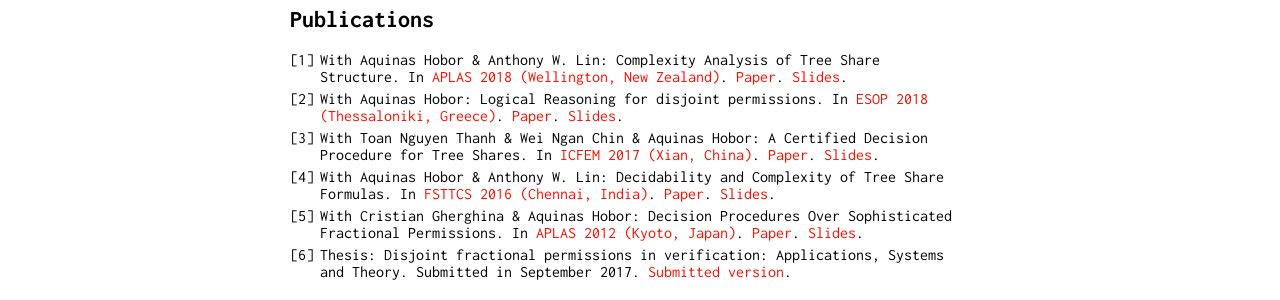
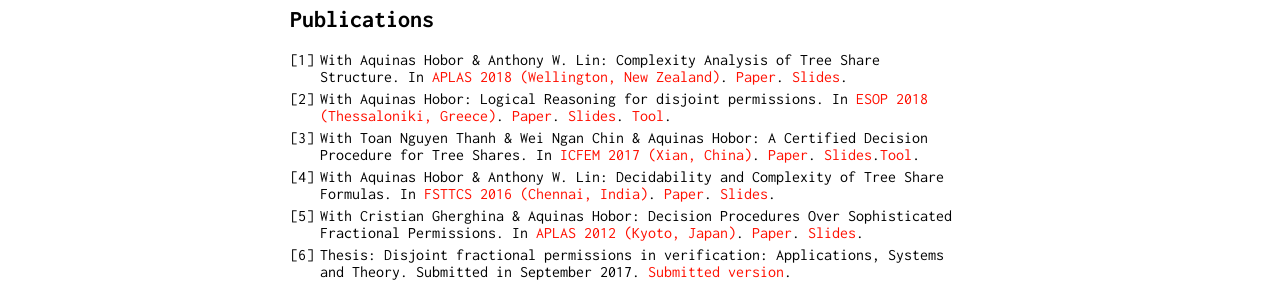
Before and after one commit to lexuanbach/lexuanbach.github.io, a Jekyll site: the page built from index.md, in a window 1280 px wide. Shown: the part 544-844 px from the top of the page. Built offline with Jekyll 4.4.1, drawn with Linux system fonts in a browser that asks for light colours; our own code applies the rules of GitHub Pages for plain Markdown files.

Commit message:
Update index.md

```diff
--- a/index.md
+++ b/index.md
@@ -16,8 +16,8 @@
 ## Publications
 
 1. With Aquinas Hobor & Anthony W. Lin: Complexity Analysis of Tree Share Structure. In [APLAS 2018 (Wellington, New Zealand)](http://aplas2018.org/). [Paper](/publication/aplas18.pdf). [Slides](/slides/aplas18_slides.pdf).
-2. With Aquinas Hobor: Logical Reasoning for disjoint permissions. In [ESOP 2018 (Thessaloniki, Greece)](https://www.etaps.org/index.php/2018/esop). [Paper](/publication/esop18full.pdf). [Slides](/slides/esop18_slides.pdf).
-3. With Toan Nguyen Thanh & Wei Ngan Chin & Aquinas Hobor: A Certified Decision Procedure for Tree Shares. In [ICFEM 2017 (Xian, China)](http://ictt.xidian.edu.cn/icfem2017/index.html). [Paper](/publication/icfem17full.pdf). [Slides](/slides/icfem17_slides.pdf).
+2. With Aquinas Hobor: Logical Reasoning for disjoint permissions. In [ESOP 2018 (Thessaloniki, Greece)](https://www.etaps.org/index.php/2018/esop). [Paper](/publication/esop18full.pdf). [Slides](/slides/esop18_slides.pdf). [Tool](https://github.com/lexuanbach/share-infer).
+3. With Toan Nguyen Thanh & Wei Ngan Chin & Aquinas Hobor: A Certified Decision Procedure for Tree Shares. In [ICFEM 2017 (Xian, China)](http://ictt.xidian.edu.cn/icfem2017/index.html). [Paper](/publication/icfem17full.pdf). [Slides](/slides/icfem17_slides.pdf).[Tool](https://github.com/lexuanbach/certified-permission-procedure).
 4. With Aquinas Hobor & Anthony W. Lin: Decidability and Complexity of Tree Share Formulas. In [FSTTCS 2016 (Chennai, India)](https://www.fsttcs.org.in/archives/2016/). [Paper](/publication/fsttcs16.pdf). [Slides](/slides/fsttcs16_slides.pdf).
 5. With Cristian Gherghina & Aquinas Hobor: Decision Procedures Over Sophisticated Fractional Permissions. In [APLAS 2012 (Kyoto, Japan)](http://aplas12.kuis.kyoto-u.ac.jp/). [Paper](/publication/aplas12.pdf). [Slides](/slides/aplas12_slides.pdf).
 6. Thesis: Disjoint fractional permissions in verification: Applications, Systems and Theory. Submitted in September 2017. [Submitted version](/publication/thesis.pdf).
```
